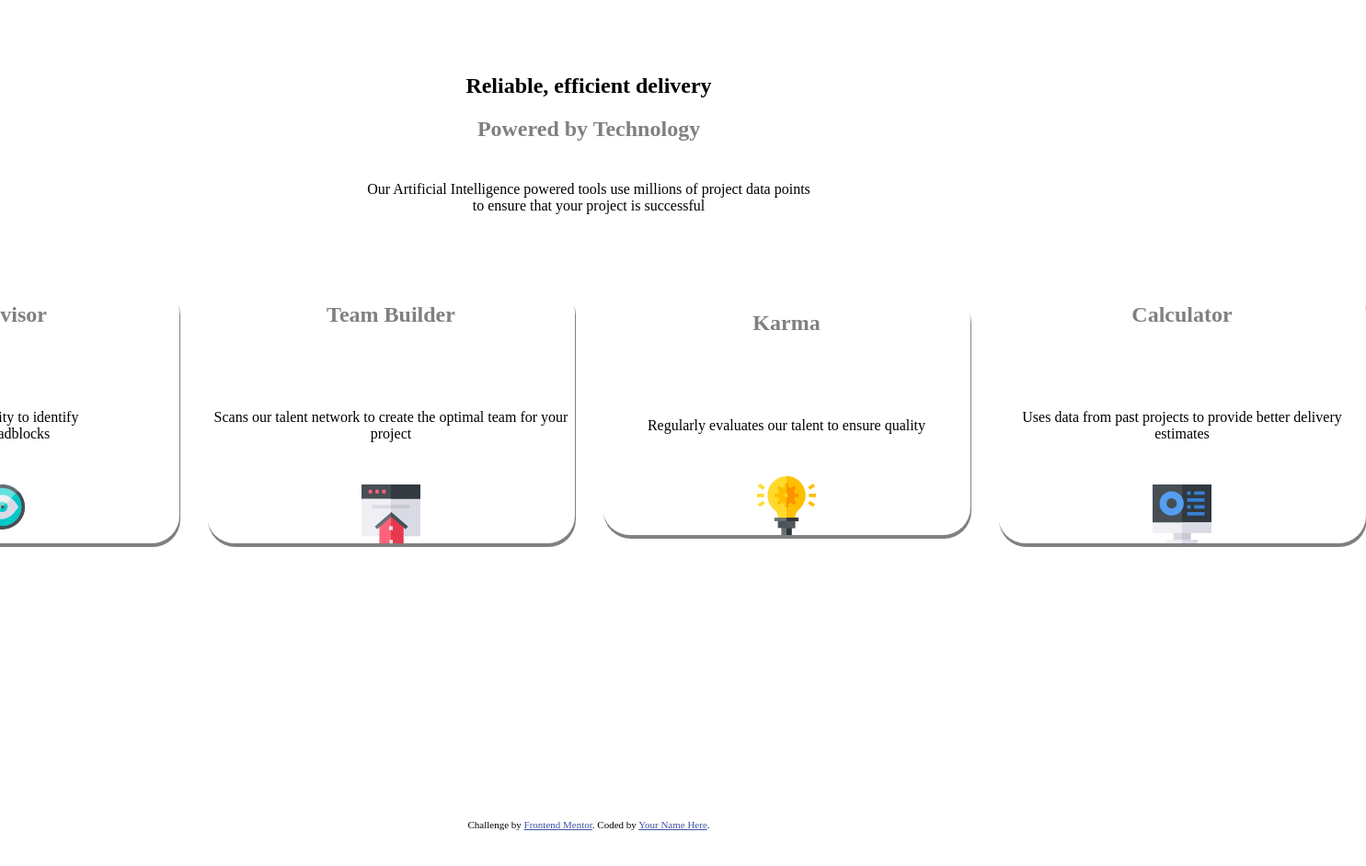
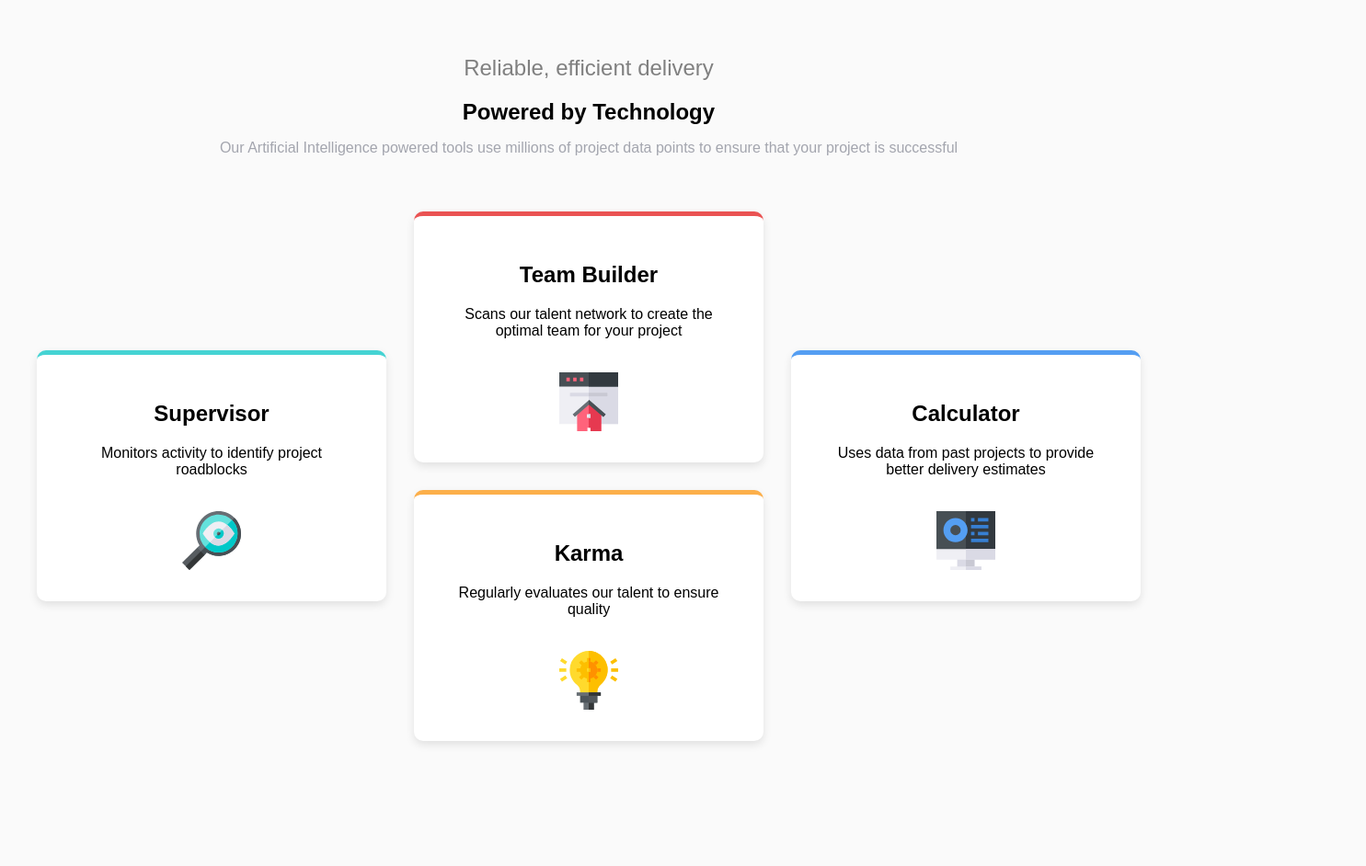
Before and after one commit to Salma-JADDAR/CHALLLLA, a plain HTML site: page index.html in a window 1280 px wide. Shown: the whole page at 92% size, 1485 px wide, since content can reach past the window. After the commit the page ends 866 px from the top, so only its background shows below. Drawn offline with Linux system fonts and the light colour scheme.

Commit message:
Create static.yml

```diff
--- a/index.html
+++ b/index.html
@@ -2,58 +2,46 @@
 <html lang="en">
 <head>
   <meta charset="UTF-8">
-  <meta name="viewport" content="width=device-width, initial-scale=1.0"> <!-- displays site properly based on user's device -->
-
-  <link rel="icon" type="image/png" sizes="32x32" href="./images/favicon-32x32.png">
-  <link rel="styleshett"   href="style.css">
-
+  <meta name="viewport" content="width=device-width, initial-scale=1.0">
   <title>Four card feature section</title>
-
-  <!-- Feel free to remove these styles or customise in your own stylesheet 👍 -->
-  <style>
-    .attribution { font-size: 11px; text-align: center; }
-    .attribution a { color: hsl(228, 45%, 44%); }
-  </style>
+  <link rel="stylesheet" href="style.css">
 </head>
 <body>
-  <section class="containner" style="display: flex; flex-direction: column; align-items: center; justify-content: center; margin-top:60px ;"  >
+  <section class="container">
     <div class="hero">
-  <h2 style="text-align: center;">Reliable, efficient delivery</h2>
-   <h1 style="text-align: center; color:gray; font-weight:bold; width: 800px; height:50px;"> Powered by Technology</h1>
-
-  <P style="text-align: center;"> Our Artificial Intelligence powered tools use millions of project data points <br>
-  to ensure that your project is successful</P>
+      <h2>Reliable, efficient delivery</h2>
+      <h1>Powered by Technology</h1>
+      <p>
+        Our Artificial Intelligence powered tools use millions of project data points
+        to ensure that your project is successful
+      </p>
     </div>
 
-   <div class="cards" style="display: flex; justify-content:space-between; align-items: center; text-align: center; gap:30px; margin-top:60px ;">
-    <div class="card1" style="display: flex; flex-direction: column;justify-content:space-between; align-items: center; gap:30px; border:1px; box-shadow:1px 4px gray ;border-radius:30px; width: 400px;">
-  <h2 style="text-align: center; color:gray; font-weight:bold; width: 200px; height:50px;">Supervisor</h2>
-  <P style="text-align: center;">Monitors activity to identify <br> project roadblocks</P>
-  <img src="images/icon-supervisor.svg" alt="icon-supervisor.svg" >
+    <div class="cards">
+      <div class="card supervisor">
+        <h2>Supervisor</h2>
+        <p>Monitors activity to identify project roadblocks</p>
+        <img src="images/icon-supervisor.svg" alt="Supervisor">
       </div>
-  <div class="card2" style="height: auto;  display: flex; flex-direction: column;justify-content:space-between; align-items: center; gap:30px; border:1px; box-shadow:1px 4px gray ;border-radius:30px; width: 400px;">
-  <h2 style="text-align: center; color:gray; font-weight:bold; width: 200px; height:50px;">Team Builder</h2>
-  <P style="text-align: center;">Scans our talent network to create the optimal team for your project</P>
-<img src="images/icon-team-builder.svg" alt="icon-team-builder.svg">
+
+      <div class="card team-builder">
+        <h2>Team Builder</h2>
+        <p>Scans our talent network to create the optimal team for your project</p>
+        <img src="images/icon-team-builder.svg" alt="Team Builder">
       </div>
- <div class="card3" style="display: flex; flex-direction: column;justify-content:space-between; align-items: center; gap:30px; border:1px; box-shadow:1px 4px gray ; border-radius:30px; width: 400px;">
-  <h2 style="text-align: center; color:gray; font-weight:bold; width: 200px; height:50px;">Karma</h2>
-  <P style="text-align: center;"> Regularly evaluates our talent to ensure quality</P>
-  <img src="images/icon-karma.svg" alt="icon-karma.svg">
+
+      <div class="card karma">
+        <h2>Karma</h2>
+        <p>Regularly evaluates our talent to ensure quality</p>
+        <img src="images/icon-karma.svg" alt="Karma">
       </div>
- <div class="card4" style="display: flex; flex-direction: column;justify-content:space-between; align-items: center; gap:30px; border:1px; box-shadow:1px 4px gray ; border-radius:30px; width: 400px;">
-  <h2 style="text-align: center; color:gray; font-weight:bold; width: 200px; height:50px;">Calculator</h2>
-   <P style="text-align: center;">Uses data from past projects to provide better delivery estimates</P>
-   <img src="images/icon-calculator.svg" alt="icon-calculator.svg">
+
+      <div class="card calculator">
+        <h2>Calculator</h2>
+        <p>Uses data from past projects to provide better delivery estimates</p>
+        <img src="images/icon-calculator.svg" alt="Calculator">
       </div>
     </div>
   </section>
-
-  <footer style="margin-top:300px;">
-    <p class="attribution" style="margin-bottom: 200px;">
-      Challenge by <a href="https://www.frontendmentor.io?ref=challenge" target="_blank">Frontend Mentor</a>.
-      Coded by <a href="#">Your Name Here</a>.
-    </p>
-  </footer>
 </body>
 </html>
--- a/style.css
+++ b/style.css
@@ -1,18 +1,71 @@
-body{
-    background-color: white;
-    margin:50px;
+body {
+  font-family: Arial, sans-serif;
+  background-color: hsl(0, 0%, 98%);
+  margin: 0;
+  padding: 0;
 }
-.containner{
-    display :flex;
-    flex-direction: column;
-    justify-content: center;
-    align-items: center;
-    text-align: center;
 
+.container {
+  max-width: 1200px;
+  margin: 60px auto;
+  text-align: center;
 }
-.hero h2{
-    text-align: center;
-    font-size:large ;
-    font-family: 'Gill Sans', 'Gill Sans MT', Calibri, 'Trebuchet MS', sans-serif;
+
+.hero h2 {
+  color: gray;
+  font-weight: 400;
 }
-.hero
+
+.hero h1 {
+  font-weight: bold;
+  margin-bottom: 10px;
+}
+
+.hero p {
+  color: hsl(229, 6%, 66%);
+  margin-bottom: 60px;
+}
+
+.cards {
+  display: grid;
+  grid-template-columns: repeat(3, 1fr);
+  grid-template-rows: auto;
+  gap: 30px;
+  align-items: center;
+  justify-content: center;
+}
+
+.card {
+  background: white;
+  padding: 30px;
+  border-radius: 10px;
+  box-shadow: 0 4px 10px rgba(0,0,0,0.1);
+  text-align: center;
+}
+
+.card img {
+  margin-top: 20px;
+}
+
+
+.supervisor {
+  grid-column: 1 / 2;
+  grid-row: 1 / 3;
+  border-top: 5px solid hsl(180, 62%, 55%);
+}
+
+.team-builder {
+  grid-column: 2 / 3;
+  border-top: 5px solid hsl(0, 78%, 62%);
+}
+
+.karma {
+  grid-column: 2 / 3;
+  border-top: 5px solid hsl(34, 97%, 64%);
+}
+
+.calculator {
+  grid-column: 3 / 4;
+  grid-row: 1 / 3;
+  border-top: 5px solid hsl(212, 86%, 64%);
+}
```
Also changed, not shown: 1 other file. Lines whose indentation alone changed are shown as unchanged.
